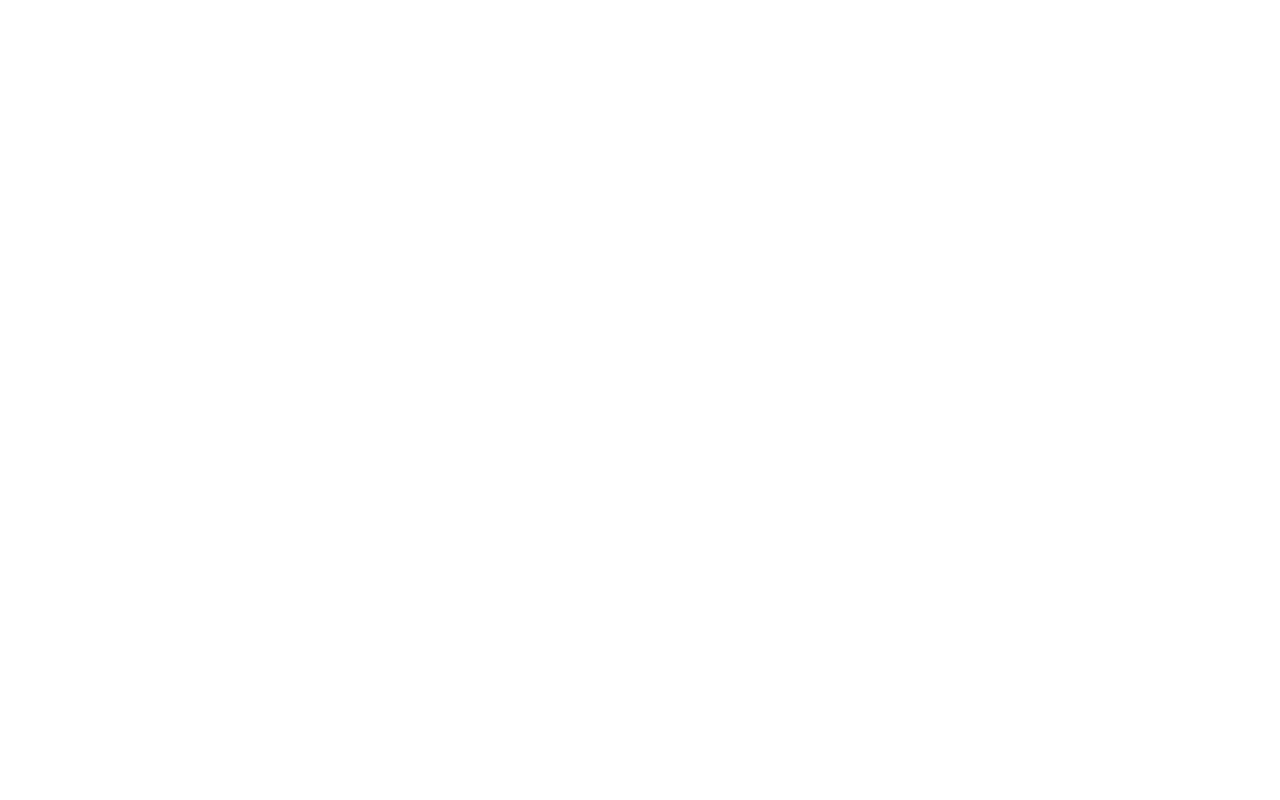
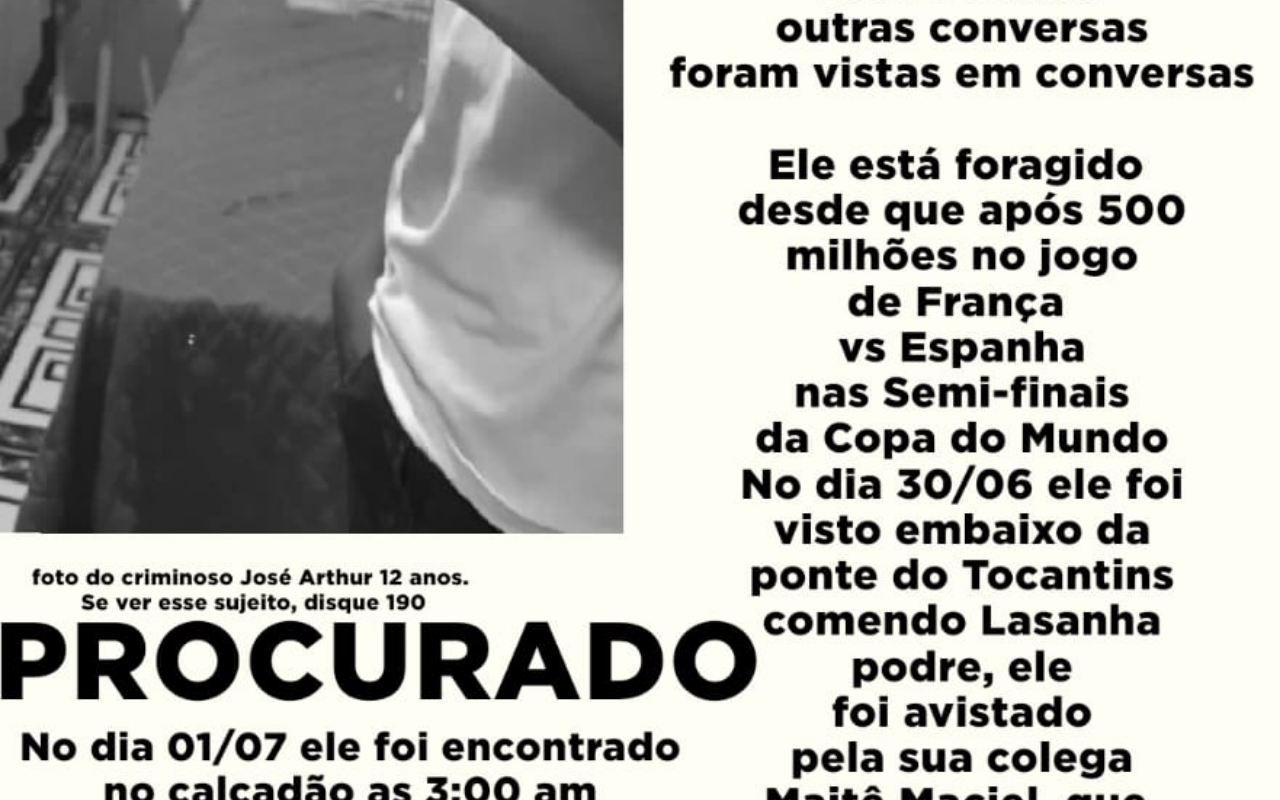
Before and after one commit to levimourao566-cmyk/ACHEMOJOSE, a plain HTML site: page index.html in a window 1280 px wide. Drawn offline with Linux system fonts and the light colour scheme.

Commit message:
Update index.html

```diff
--- a/index.html
+++ b/index.html
@@ -24,6 +24,6 @@
     </style>
 </head>
 <body>
-    <img src="WhatsApp Image 2026-06-27 at 9.27.31 PM.jpeg" alt="WhatsApp Image 2026-06-27 at 9.27.31 PM.jpeg>
+    <img src="WhatsApp Image 2026-06-27 at 9.27.31 PM.jpeg" alt="WhatsApp Image 2026-06-27 at 9.27.31 PM.jpeg">
 </body>
 </html>
```
